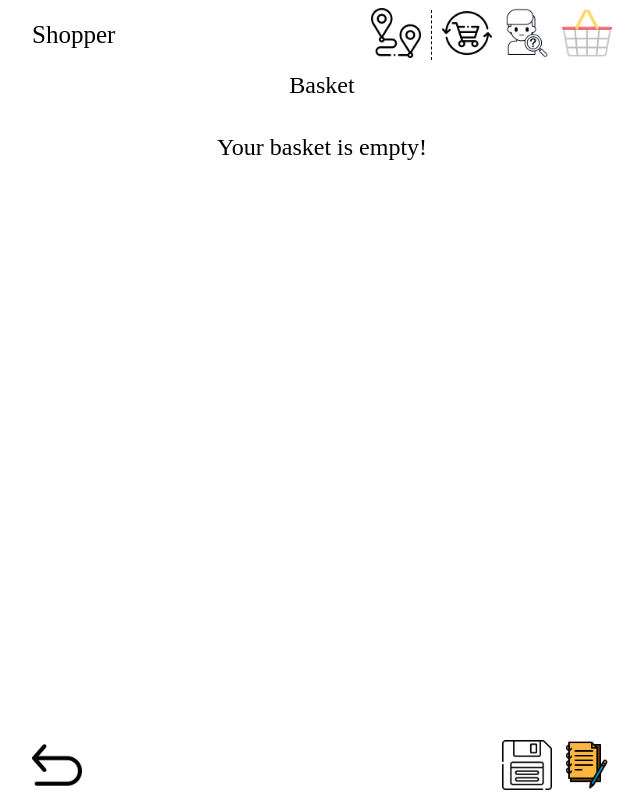
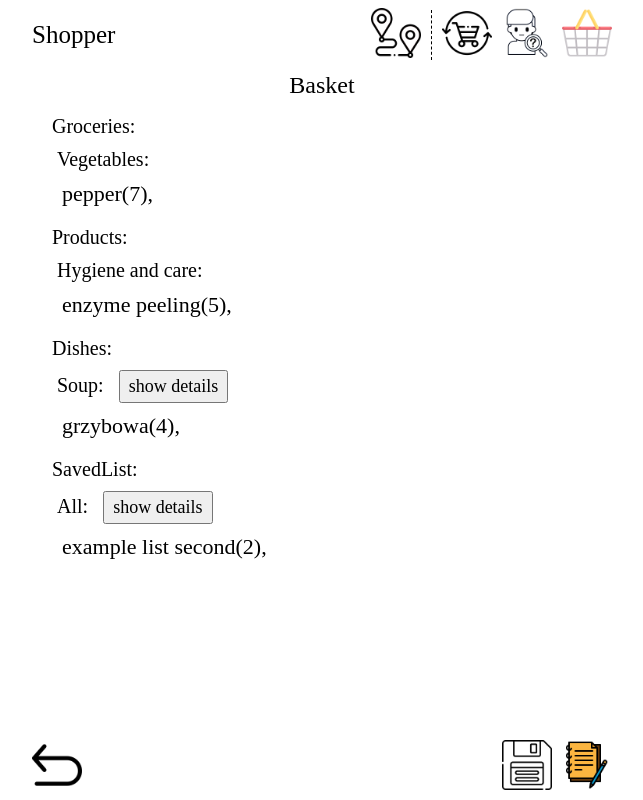
Before and after one commit to Grejs94/Shopper, a React (Create React App) app: page /basket in a window 1280 px wide. Shown: the whole page, without its empty margins (318-961 px from the left). Built offline with nearby package versions, Linux system fonts and the light colour scheme; data requests are answered from the project's data file.

Commit message:
BasketPageContent refactor to redux

```diff
--- a/db.json
+++ b/db.json
@@ -30,61 +30,83 @@
         {
           "id": "4",
           "ParentCategoriesId": "1",
-          "IncludedCategoriesId": ["2"],
+          "IncludedCategoriesId": [
+            "2"
+          ],
           "itemsIncluded": []
         },
         {
           "id": "5",
           "ParentCategoriesId": "1",
-          "IncludedCategoriesId": ["2"],
+          "IncludedCategoriesId": [
+            "2"
+          ],
           "itemsIncluded": []
         },
         {
           "id": "6",
           "ParentCategoriesId": "1",
-          "IncludedCategoriesId": ["12"],
-          "itemsIncluded": ["550"]
+          "IncludedCategoriesId": [
+            "12"
+          ],
+          "itemsIncluded": [
+            "550"
+          ]
         },
         {
           "id": "8",
           "ParentCategoriesId": "1",
-          "IncludedCategoriesId": ["2"],
+          "IncludedCategoriesId": [
+            "2"
+          ],
           "itemsIncluded": []
         },
         {
           "id": "9",
           "ParentCategoriesId": "1",
-          "IncludedCategoriesId": ["2"],
+          "IncludedCategoriesId": [
+            "2"
+          ],
           "itemsIncluded": []
         },
         {
           "id": "13",
           "ParentCategoriesId": "1",
-          "IncludedCategoriesId": ["1"],
+          "IncludedCategoriesId": [
+            "1"
+          ],
           "itemsIncluded": []
         },
         {
           "id": "14",
           "ParentCategoriesId": "1",
-          "IncludedCategoriesId": ["2"],
+          "IncludedCategoriesId": [
+            "2"
+          ],
           "itemsIncluded": []
         },
         {
           "id": "15",
           "ParentCategoriesId": "1",
-          "IncludedCategoriesId": ["1"],
+          "IncludedCategoriesId": [
+            "1"
+          ],
           "itemsIncluded": []
         },
         {
           "id": "16",
           "ParentCategoriesId": "1",
-          "IncludedCategoriesId": ["1"],
+          "IncludedCategoriesId": [
+            "1"
+          ],
           "itemsIncluded": []
         },
         {
           "id": "20",
           "ParentCategoriesId": "1",
-          "IncludedCategoriesId": ["1"],
+          "IncludedCategoriesId": [
+            "1"
+          ],
           "itemsIncluded": []
         }
       ]
@@ -1085,10 +1107,172 @@
       "parentCategoryId": "4"
     }
   ],
-  "basketGroceries": [],
-  "basketProducts": [],
-  "basketDishes": [],
-  "basketSavedLists": [],
+  "basketGroceries": [
+    {
+      "id": "1",
+      "name": "pepper",
+      "categoryId": "1",
+      "parentCategoryId": "1",
+      "showInShop": true,
+      "value": "7"
+    }
+  ],
+  "basketProducts": [
+    {
+      "id": "552",
+      "name": "enzyme peeling",
+      "categoryId": "30",
+      "parentCategoryId": "2",
+      "showInShop": true,
+      "value": "5"
+    }
+  ],
+  "basketDishes": [
+    {
+      "id": "2",
+      "name": "grzybowa",
+      "categoryId": "2",
+      "parentCategoryId": "3",
+      "itemsIncluded": [
+        {
+          "id": "5",
+          "name": "lettuce",
+          "categoryId": "1",
+          "parentCategoryId": "1",
+          "showInShop": true,
+          "value": "1"
+        },
+        {
+          "id": "6",
+          "name": "cucumber",
+          "categoryId": "1",
+          "parentCategoryId": "1",
+          "showInShop": true,
+          "value": "1"
+        },
+        {
+          "id": "7",
+          "name": "courgette",
+          "categoryId": "1",
+          "parentCategoryId": "1",
+          "showInShop": true,
+          "value": "1"
+        }
+      ],
+      "value": "4"
+    }
+  ],
+  "basketSavedLists": [
+    {
+      "id": "2",
+      "name": "example list second",
+      "categoryId": "1",
+      "parentCategoryId": "4",
+      "items": [
+        {
+          "id": "3",
+          "name": "potato",
+          "categoryId": "1",
+          "parentCategoryId": "1",
+          "showInShop": true,
+          "value": "1"
+        },
+        {
+          "id": "4",
+          "name": "onion",
+          "categoryId": "1",
+          "parentCategoryId": "1",
+          "showInShop": true,
+          "value": "1"
+        },
+        {
+          "id": "5",
+          "name": "lettuce",
+          "categoryId": "1",
+          "parentCategoryId": "1",
+          "showInShop": true,
+          "value": "1"
+        },
+        {
+          "id": "6",
+          "name": "cucumber",
+          "categoryId": "1",
+          "parentCategoryId": "1",
+          "showInShop": true,
+          "value": "1"
+        }
+      ],
+      "dishes": [
+        {
+          "id": "1",
+          "name": "rosół",
+          "categoryId": "2",
+          "parentCategoryId": "3",
+          "value": "1",
+          "itemsIncluded": [
+            {
+              "id": "4",
+              "name": "onion",
+              "categoryId": "1",
+              "parentCategoryId": "1",
+              "showInShop": true,
+              "value": "5"
+            },
+            {
+              "id": "103",
+              "name": "yoghurt",
+              "categoryId": "3",
+              "parentCategoryId": "1",
+              "showInShop": true,
+              "value": "1"
+            },
+            {
+              "id": "350",
+              "name": "kucharek",
+              "categoryId": "8",
+              "parentCategoryId": "1",
+              "showInShop": true,
+              "value": "2"
+            }
+          ]
+        },
+        {
+          "id": "2",
+          "name": "grzybowa",
+          "categoryId": "2",
+          "parentCategoryId": "3",
+          "value": "1",
+          "itemsIncluded": [
+            {
+              "id": "5",
+              "name": "lettuce",
+              "categoryId": "1",
+              "parentCategoryId": "1",
+              "showInShop": true,
+              "value": "1"
+            },
+            {
+              "id": "6",
+              "name": "cucumber",
+              "categoryId": "1",
+              "parentCategoryId": "1",
+              "showInShop": true,
+              "value": "1"
+            },
+            {
+              "id": "7",
+              "name": "courgette",
+              "categoryId": "1",
+              "parentCategoryId": "1",
+              "showInShop": true,
+              "value": "1"
+            }
+          ]
+        }
+      ],
+      "value": "2"
+    }
+  ],
   "searchList": {
     "items": [
       {
--- a/src/apiRedux/dishes.js
+++ b/src/apiRedux/dishes.js
@@ -9,3 +9,8 @@ export const getDishesCategories = async () => {
   const res = await fetch(`${config.url}/dishesCategories`)
   return await res.json()
 }
+
+export const getBasket = async () => {
+  const res = await fetch(`${config.url}/basketDishes`)
+  return await res.json()
+}
--- a/src/apiRedux/groceries.js
+++ b/src/apiRedux/groceries.js
@@ -9,3 +9,8 @@ export const getGroceriesCategories = async () => {
   const res = await fetch(`${config.url}/groceriesCategories`)
   return await res.json()
 }
+
+export const getBasketGroceries = async () => {
+  const res = await fetch(`${config.url}/basketGroceries`)
+  return await res.json()
+}
--- a/src/apiRedux/products.js
+++ b/src/apiRedux/products.js
@@ -9,3 +9,8 @@ export const getProductsCategories = async () => {
   const res = await fetch(`${config.url}/productsCategories`)
   return await res.json()
 }
+
+export const getBasketProducts = async () => {
+  const res = await fetch(`${config.url}/basketProducts`)
+  return await res.json()
+}
--- a/src/apiRedux/savedList.js
+++ b/src/apiRedux/savedList.js
@@ -9,3 +9,8 @@ export const getSavedListsCategories = async () => {
   const res = await fetch(`${config.url}/savedListsCategories`)
   return await res.json()
 }
+
+export const getBasket = async () => {
+  const res = await fetch(`${config.url}/basketSavedLists`)
+  return await res.json()
+}
--- a/src/features/dishes/dishesSlice.js
+++ b/src/features/dishes/dishesSlice.js
@@ -1,4 +1,5 @@
 import { createSlice } from '@reduxjs/toolkit'
+import apiRedux from 'apiRedux'
 
 import api from 'apiRedux'
 
@@ -7,6 +8,7 @@ export const dishesSlice = createSlice({
   initialState: {
     data: [],
     categoriesData: [],
+    basketData: [],
     status: 'iddle',
   },
   reducers: {
@@ -25,6 +27,9 @@ export const dishesSlice = createSlice({
     setCategoriesData: (state, action) => {
       state.categoriesData = action.payload
     },
+    setBasketData: (state, action) => {
+      state.basketData = action.payload
+    },
   },
 })
 
@@ -34,6 +39,7 @@ export const {
   fetchDishesFailed,
   setData,
   setCategoriesData,
+  setBasketData,
 } = dishesSlice.actions
 
 export const fetchDishes = () => async (dispatch) => {
@@ -46,6 +52,9 @@ export const fetchDishes = () => async (dispatch) => {
     const categoriesData = await api.dishes.getDishesCategories()
     dispatch(setCategoriesData(categoriesData))
 
+    const basketData = await apiRedux.dishes.getBasket()
+    dispatch(setBasketData(basketData))
+
     dispatch(fetchDishesSucceeded())
   } catch (error) {
     dispatch(fetchDishesFailed())
@@ -54,6 +63,7 @@ export const fetchDishes = () => async (dispatch) => {
 
 export const selectDishesData = (state) => state.dishes.data
 export const selectDishesCategoriesData = (state) => state.dishes.categoriesData
+export const selectDishesBasketData = (state) => state.dishes.basketData
 export const selectDishesStatus = (state) => state.dishes.status
 
 export default dishesSlice.reducer
--- a/src/features/groceries/groceriesSlice.js
+++ b/src/features/groceries/groceriesSlice.js
@@ -7,6 +7,7 @@ export const groceriesSlice = createSlice({
   initialState: {
     data: [],
     categoriesData: [],
+    basketData: [],
     status: 'iddle',
   },
   reducers: {
@@ -25,6 +26,9 @@ export const groceriesSlice = createSlice({
     setCategoriesData: (state, action) => {
       state.categoriesData = action.payload
     },
+    setBasketData: (state, action) => {
+      state.basketData = action.payload
+    },
   },
 })
 
@@ -34,6 +38,7 @@ export const {
   fetchGroceriesFailed,
   setData,
   setCategoriesData,
+  setBasketData,
 } = groceriesSlice.actions
 
 export const fetchGroceries = () => async (dispatch) => {
@@ -46,6 +51,9 @@ export const fetchGroceries = () => async (dispatch) => {
     const categoriesData = await api.groceries.getGroceriesCategories()
     dispatch(setCategoriesData(categoriesData))
 
+    const basketData = await api.groceries.getBasketGroceries()
+    dispatch(setBasketData(basketData))
+
     dispatch(fetchGroceriesSucceeded())
   } catch (error) {
     dispatch(fetchGroceriesFailed())
@@ -55,6 +63,7 @@ export const fetchGroceries = () => async (dispatch) => {
 export const selectGroceriesData = (state) => state.groceries.data
 export const selectGroceriesCategoriesData = (state) =>
   state.groceries.categoriesData
+export const selectGroceriesBasketData = (state) => state.groceries.basketData
 export const selectGroceriesStatus = (state) => state.groceries.status
 
 export default groceriesSlice.reducer
--- a/src/features/products/productsSlice.js
+++ b/src/features/products/productsSlice.js
@@ -7,6 +7,7 @@ export const productsSlice = createSlice({
   initialState: {
     data: [],
     categoriesData: [],
+    basketData: [],
     status: 'iddle',
   },
   reducers: {
@@ -25,6 +26,9 @@ export const productsSlice = createSlice({
     setCategoriesData: (state, action) => {
       state.categoriesData = action.payload
     },
+    setBasketData: (state, action) => {
+      state.basketData = action.payload
+    },
   },
 })
 
@@ -34,6 +38,7 @@ export const {
   fetchProductsFailed,
   setData,
   setCategoriesData,
+  setBasketData,
 } = productsSlice.actions
 
 export const fetchProducts = () => async (dispatch) => {
@@ -46,6 +51,9 @@ export const fetchProducts = () => async (dispatch) => {
     const categoriesData = await api.products.getProductsCategories()
     dispatch(setCategoriesData(categoriesData))
 
+    const basketData = await api.products.getBasketProducts()
+    dispatch(setBasketData(basketData))
+
     dispatch(fetchProductsSucceeded())
   } catch (error) {
     dispatch(fetchProductsFailed())
@@ -55,6 +63,7 @@ export const fetchProducts = () => async (dispatch) => {
 export const selectProductsData = (state) => state.products.data
 export const selectProductsCategoriesData = (state) =>
   state.products.categoriesData
+export const selectProductsBasketData = (state) => state.products.basketData
 export const selectProductsStatus = (state) => state.products.status
 
 export default productsSlice.reducer
--- a/src/features/savedList/savedListSlice.js
+++ b/src/features/savedList/savedListSlice.js
@@ -7,6 +7,7 @@ export const savedListSlice = createSlice({
   initialState: {
     data: [],
     categoriesData: [],
+    basketData: [],
     status: 'iddle',
   },
   reducers: {
@@ -25,6 +26,9 @@ export const savedListSlice = createSlice({
     setCategoriesData: (state, action) => {
       state.categoriesData = action.payload
     },
+    setBasketData: (state, action) => {
+      state.basketData = action.payload
+    },
   },
 })
 
@@ -34,6 +38,7 @@ export const {
   fetchSavedListFailed,
   setData,
   setCategoriesData,
+  setBasketData,
 } = savedListSlice.actions
 
 export const fetchSavedLists = () => async (dispatch) => {
@@ -46,6 +51,9 @@ export const fetchSavedLists = () => async (dispatch) => {
     const categoriesData = await api.savedList.getSavedListsCategories()
     dispatch(setCategoriesData(categoriesData))
 
+    const basketData = await api.savedList.getBasket()
+    dispatch(setBasketData(basketData))
+
     dispatch(fetchSavedListSucceeded())
   } catch (error) {
     dispatch(fetchSavedListFailed())
@@ -55,6 +63,7 @@ export const fetchSavedLists = () => async (dispatch) => {
 export const selectSavedListData = (state) => state.savedList.data
 export const selectSavedListCategoriesData = (state) =>
   state.savedList.categoriesData
+export const selectSavedListBasketData = (state) => state.savedList.basketData
 export const selectSavedListStatus = (state) => state.savedList.status
 
 export default savedListSlice.reducer
--- a/src/pages/BasketPage/components/BasketPageContent/index.js
+++ b/src/pages/BasketPage/components/BasketPageContent/index.js
@@ -3,82 +3,86 @@ import { useSelector, useDispatch } from 'react-redux'
 import { Switch, Route } from 'react-router-dom'
 
 import { EditModeList, ListModeList, Modal } from 'components'
-import API from 'api'
 
 import CreateHistoryModalContent from 'components/ModalsContent/CreateHistoryModalContent'
+import * as Styles from './styles'
 import { selectEditIcon } from 'features/toggleBottomBarIcons/toggleBottomBarIconsSlice'
-import * as Styles from './styles'
+import {
+  fetchGroceries,
+  selectGroceriesBasketData,
+  selectGroceriesCategoriesData,
+  selectGroceriesStatus,
+} from 'features/groceries/groceriesSlice'
+import {
+  fetchProducts,
+  selectProductsBasketData,
+  selectProductsCategoriesData,
+  selectProductsStatus,
+} from 'features/products/productsSlice'
+import {
+  fetchDishes,
+  selectDishesBasketData,
+  selectDishesCategoriesData,
+  selectDishesStatus,
+} from 'features/dishes/dishesSlice'
+import {
+  fetchSavedLists,
+  selectSavedListBasketData,
+  selectSavedListCategoriesData,
+  selectSavedListStatus,
+} from 'features/savedList/savedListSlice'
+import { dataLoadingStatus } from 'hooks/dataLoadingStatus'
 
 const BasketPageContent = () => {
-  // { isError, isLoading, isSuccess, data }
+  const dispatch = useDispatch()
+
+  useEffect(() => {
+    dispatch(fetchGroceries())
+    dispatch(fetchProducts())
+    dispatch(fetchDishes())
+    dispatch(fetchSavedLists())
+  }, [dispatch])
   const editMode = useSelector(selectEditIcon)
 
-  // console.log(grocereies)
-  // console.log(groceriesStatus)
+  const groceriesCategoriesData = useSelector(selectGroceriesCategoriesData)
+  const groceriesBasketData = useSelector(selectGroceriesBasketData)
+  const GroceriesStatus = useSelector(selectGroceriesStatus)
 
-  const useGroceres = API.useGroceres()
-  const useGroceriesCategories = API.useGroceriesCategories()
-  const useProducts = API.useProducts()
-  const useProductsCategories = API.useProductsCategories()
-  const dishes = API.UseDishes()
-  const dishesCategories = API.UseDishesCategory()
-  const savedList = API.useSavedList()
-  const useSavedListsCategories = API.useSavedListsCategories()
+  const productsCategories = useSelector(selectProductsCategoriesData)
+  const productsBasketData = useSelector(selectProductsBasketData)
+  const productsStatus = useSelector(selectProductsStatus)
 
-  const useBasketGroceres = API.useBasketGroceres()
-  const useBasketProducts = API.useBasketProducts()
-  const useBasketDishes = API.useBasketDishes()
-  const useBasketSavedLists = API.useBasketSavedLists()
+  const dishesCategories = useSelector(selectDishesCategoriesData)
+  const dishesBasketData = useSelector(selectDishesBasketData)
+  const dishesStatus = useSelector(selectDishesStatus)
 
-  if (
-    useGroceres.isError ||
-    useGroceriesCategories.isError ||
-    useProducts.isError ||
-    useProductsCategories.isError ||
-    dishes.isError ||
-    dishesCategories.isError ||
-    savedList.isError ||
-    useSavedListsCategories.isError ||
-    useBasketGroceres.isError ||
-    useBasketProducts.isError ||
-    useBasketDishes.isError ||
-    useBasketSavedLists.isError
-  ) {
-    return 'Fetching date error...'
-  } else if (
-    useGroceres.isLoading ||
-    useGroceriesCategories.isLoading ||
-    useProducts.isLoading ||
-    useProductsCategories.isLoading ||
-    dishes.isLoading ||
-    dishesCategories.isLoading ||
-    savedList.isLoading ||
-    useSavedListsCategories.isLoading ||
-    useBasketGroceres.isLoading ||
-    useBasketProducts.isLoading ||
-    useBasketDishes.isLoading ||
-    useBasketSavedLists.isLoading
-  ) {
-    return 'Loading date...'
-  } else if (
-    useGroceres.isSuccess &&
-    useGroceriesCategories.isSuccess &&
-    useProducts.isSuccess &&
-    useProductsCategories.isSuccess &&
-    dishes.isSuccess &&
-    dishesCategories.isSuccess &&
-    savedList.isSuccess &&
-    useSavedListsCategories.isSuccess &&
-    useBasketGroceres.isSuccess &&
-    useBasketProducts.isSuccess &&
-    useBasketDishes.isSuccess &&
-    useBasketSavedLists.isSuccess
-  ) {
+  const savedListCategories = useSelector(selectSavedListCategoriesData)
+  const savedListBasketData = useSelector(selectSavedListBasketData)
+  const savedListStatus = useSelector(selectSavedListStatus)
+
+  const data = dataLoadingStatus([
+    GroceriesStatus,
+    productsStatus,
+    dishesStatus,
+    savedListStatus,
+  ])
+
+  if (data.isError) {
+    return 'Fetching data error...'
+  }
+
+  if (data.isLoading) {
+    return 'Loading data...'
+  }
+
+  if (!data.isLoaded) {
+    return null
+  }
   const basketEmpty =
-      useBasketGroceres.data.length === 0 &&
-      useBasketProducts.data.length === 0 &&
-      useBasketDishes.data.length === 0 &&
-      useBasketSavedLists.data.length === 0
+    groceriesBasketData.length === 0 &&
+    productsBasketData.length === 0 &&
+    dishesBasketData.length === 0 &&
+    savedListBasketData.length === 0
 
   const messege = <Styles.Message>Your basket is empty!</Styles.Message>
 
@@ -88,23 +92,23 @@ const BasketPageContent = () => {
     <div>
       <EditModeList
         parentsTitle="Groceries"
-          itemsList={useBasketGroceres.data}
-          filtredCategories={useGroceriesCategories.data}
+        itemsList={groceriesBasketData}
+        filtredCategories={groceriesCategoriesData}
       />
       <EditModeList
         parentsTitle="Products"
-          itemsList={useBasketProducts.data}
-          filtredCategories={useProductsCategories.data}
+        itemsList={productsBasketData}
+        filtredCategories={productsCategories}
       />
       <EditModeList
         parentsTitle="Dishes"
-          itemsList={useBasketDishes.data}
-          filtredCategories={dishesCategories.data}
+        itemsList={dishesBasketData}
+        filtredCategories={dishesCategories}
       />
       <EditModeList
         parentsTitle="SavedList"
-          itemsList={useBasketSavedLists.data}
-          filtredCategories={useSavedListsCategories.data}
+        itemsList={savedListBasketData}
+        filtredCategories={savedListCategories}
       />
       <Switch>
         <Route path="/basket/createBasketHistory">
@@ -118,27 +122,26 @@ const BasketPageContent = () => {
     <div>
       <ListModeList
         parentsTitle="Groceries"
-          itemsList={useBasketGroceres.data}
-          filtredCategories={useGroceriesCategories.data}
+        itemsList={groceriesBasketData}
+        filtredCategories={groceriesCategoriesData}
       />
       <ListModeList
         parentsTitle="Products"
-          itemsList={useBasketProducts.data}
-          filtredCategories={useProductsCategories.data}
+        itemsList={productsBasketData}
+        filtredCategories={productsCategories}
       />
       <ListModeList
         parentsTitle="Dishes"
-          itemsList={useBasketDishes.data}
-          filtredCategories={dishesCategories.data}
+        itemsList={dishesBasketData}
+        filtredCategories={dishesCategories}
       />
       <ListModeList
         parentsTitle="SavedList"
-          itemsList={useBasketSavedLists.data}
-          filtredCategories={useSavedListsCategories.data}
+        itemsList={savedListBasketData}
+        filtredCategories={savedListCategories}
       />
     </div>
   )
 }
-}
 
 export default BasketPageContent
--- a/src/pages/ShopPage/components/ShopPageContent/index.js
+++ b/src/pages/ShopPage/components/ShopPageContent/index.js
@@ -39,14 +39,14 @@ const ScrollToParentCategory = ({ category }) => {
 }
 
 function ElementsPage() {
+  const dispatch = useDispatch()
+
   useEffect(() => {
     dispatch(fetchGroceries())
     dispatch(fetchProducts())
     dispatch(fetchDishes())
     dispatch(fetchSavedLists())
-  }, [])
-
-  const dispatch = useDispatch()
+  }, [dispatch])
 
   const grocereiesData = useSelector(selectGroceriesData)
   const groceriesCategoriesData = useSelector(selectGroceriesCategoriesData)
```
Lines whose indentation alone changed are shown as unchanged.
